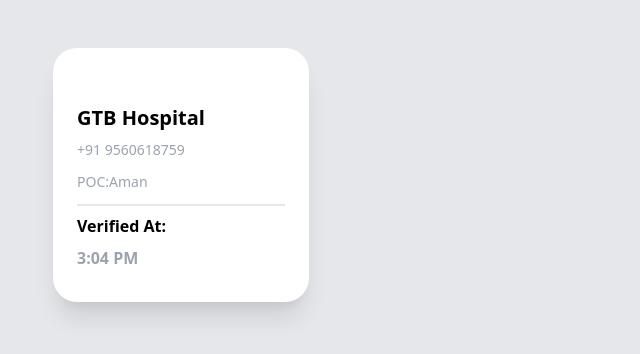
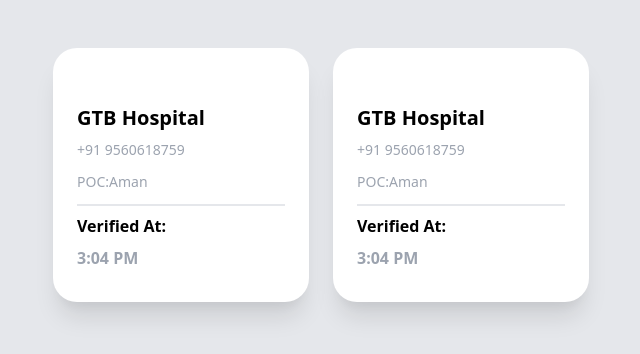
Before and after one commit to sharmadevanshi147/covid-19.io, a plain HTML site: page hospitalbeds.html in a window 1280 px wide. Shown: the whole page, without its empty margins (39-679 px from the left). Drawn offline with nearby package versions, Linux system fonts and the light colour scheme.

Commit message:
added new card by lakshita
please review

```diff
--- a/hospitalbeds.html
+++ b/hospitalbeds.html
@@ -40,6 +40,34 @@
         </div>
         <!-- 1 card ended -->
 
+         <!-- 1 card -->
+        <div class="relative bg-white py-6 px-6 rounded-3xl w-64 my-4 shadow-xl">
+
+            <div class="mt-8">
+                <p class="text-xl font-semibold my-2">GTB Hospital</p>
+                <div class="flex space-x-2 text-gray-400 text-sm">
+                  <p>+91 9560618759</p>
+                </div>
+                <div class="flex space-x-2 text-gray-400 text-sm my-3">
+                    <!-- svg  -->
+
+                     <p>POC:Aman </p>
+                </div>
+                <div class="border-t-2"></div>
+
+                <div class="flex justify-between">
+
+                     <div class="my-2">
+                        <p class="font-semibold text-base mb-2">Verified At:</p>
+                        <div class="text-base text-gray-400 font-semibold">
+                            <p>3:04 PM</p>
+                        </div>
+                    </div>
+                </div>
+            </div>
+        </div>
+        <!-- 1 card ended -->
+
     </div>
 </div>
 
```
